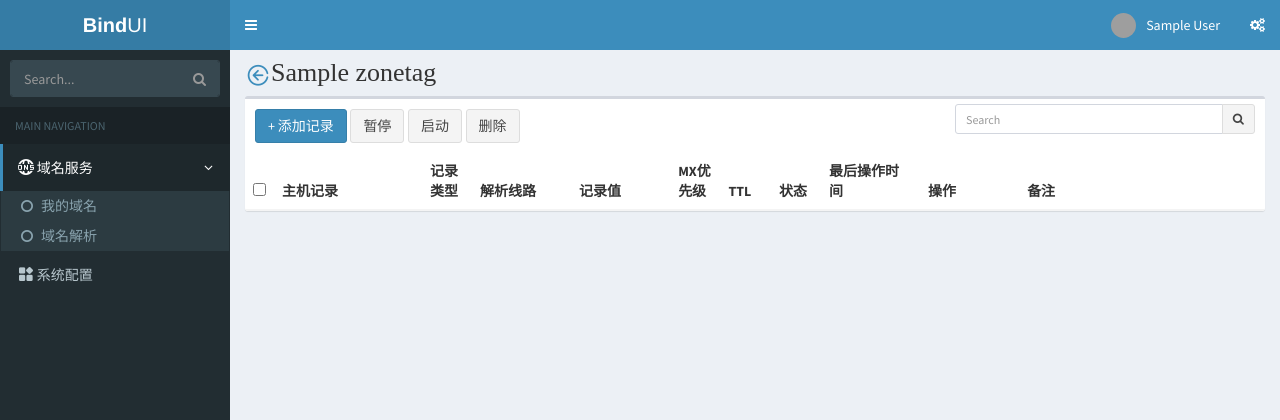
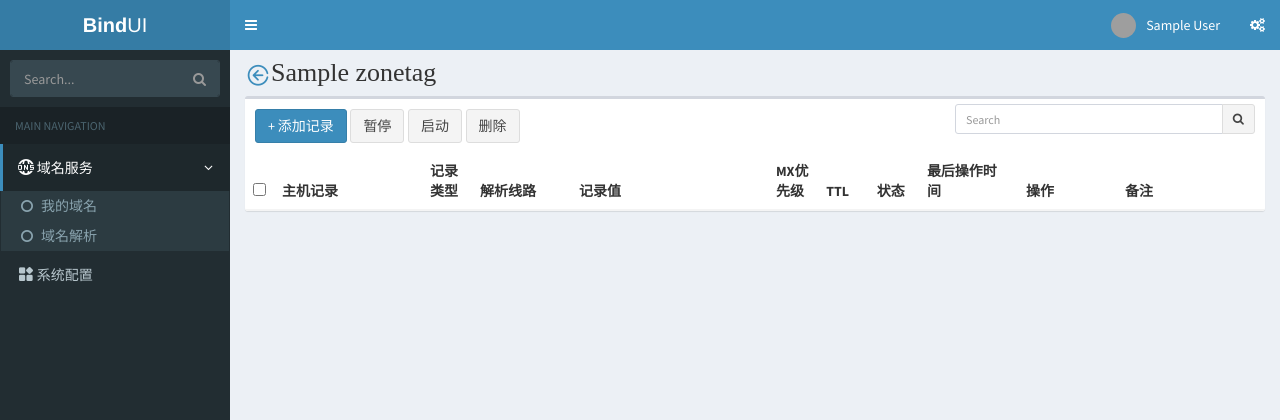
Before and after one commit to cucker0/BindUI, a Django app: page /dns/1 in a window 1280 px wide. Shown: the top 420 px of the page. Run offline with Django 3.2, Linux system fonts and the light colour scheme; a user stored in the database is signed in; tables that the repository leaves empty hold one stand-in row (values such as "Sample post"); lists and menus that the app fills with data are empty; some libraries are stand-ins or nearby versions; grey boxes are pictures that could not be loaded.

Commit message:
修复 添加 隐性URL 记录是的 bug

```diff
--- a/DnsRecord/views.py
+++ b/DnsRecord/views.py
@@ -829,9 +829,10 @@ def record_add(req):
                 zone_tag_obj = models.ZoneTag.objects.get(zone_name=i['zone'].strip())
                 i['zone_tag'] = zone_tag_obj
                 # 新建 显性URL、隐性URL 记录时，需要创建一条关联的 CNAME 记录  --start
-                if i['type'] == 'TXT' and i['basic'] in (dns_conf.URL_FORWARDER_BASIC_SET):
-                    obj = add_a_cname_record(i)
-                    i['associate_rr_id'] = obj.id
+                if type(i) == dict and 'basic' in list(i.keys()):
+                    if i['type'] == 'TXT' and i['basic'] in (dns_conf.URL_FORWARDER_BASIC_SET):
+                        obj = add_a_cname_record(i)
+                        i['associate_rr_id'] = obj.id
                 # 新建 显性URL、隐性URL 记录时，需要创建一条关联的 CNAME 记录  --end
                 models.Record.objects.update_or_create(**i)
                 msg['success_total'] += 1
--- a/bindUI/dns_conf.py
+++ b/bindUI/dns_conf.py
@@ -22,7 +22,7 @@ BASIC_SET2SHOW = (0, 200, 301, 302)
 EXPLICIT_URL_BASIC_SET = (301, 302)
 
 # 隐性URL basic code 集合
-IMPLICIT_URL_SET = (200)
+IMPLICIT_URL_SET = (200, )
 
 # 显性URL、隐性URL basic code 集合
 URL_FORWARDER_BASIC_SET = (200, 301, 302)
--- a/static/AdminLTE/css/common.css
+++ b/static/AdminLTE/css/common.css
@@ -146,7 +146,7 @@ input.upload{
 }
 
 .th-w2-5{
-    width: 10%;
+    width: 20%;
 }
 
 .th-w2-6{
@@ -170,7 +170,7 @@ input.upload{
 }
 
 .th-w2-11{
-    width: 25%;
+    width: 15%;
 }
 
 .content .title {
```
